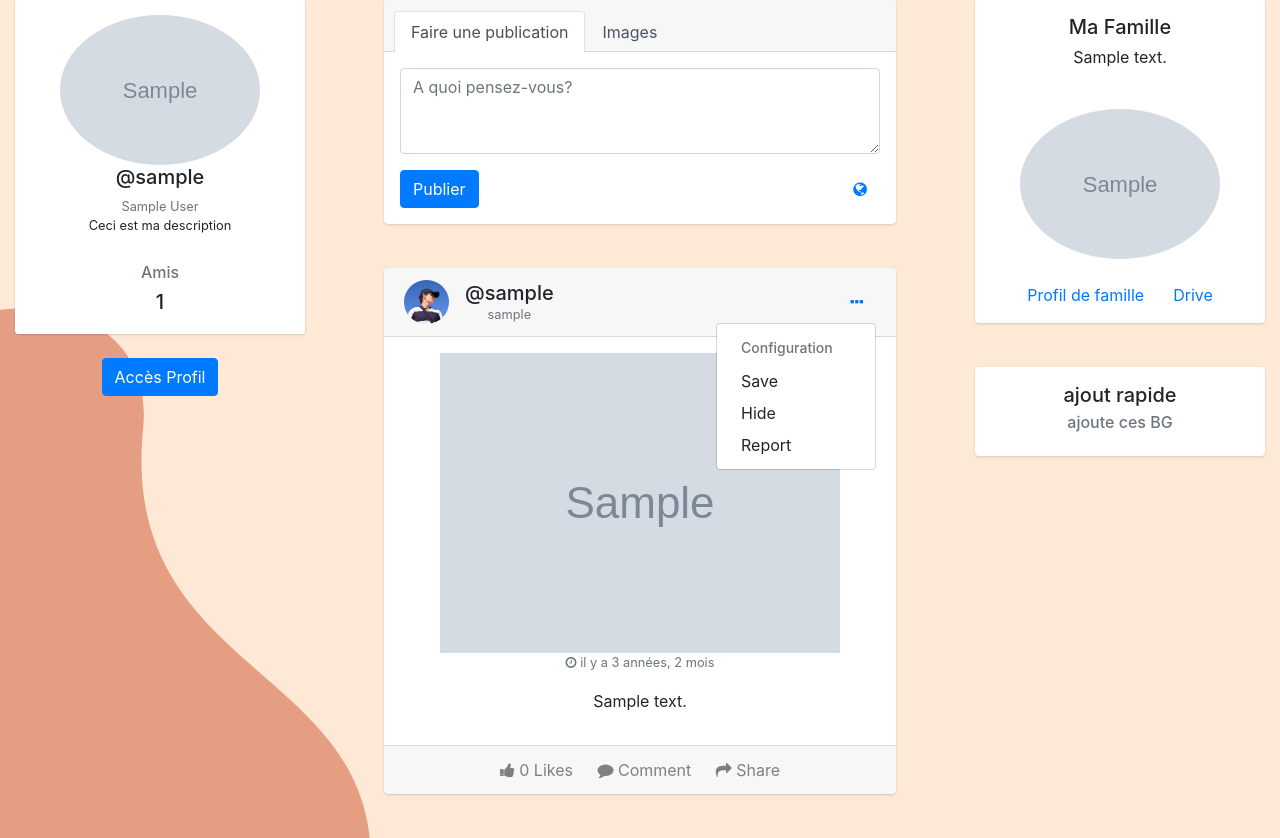
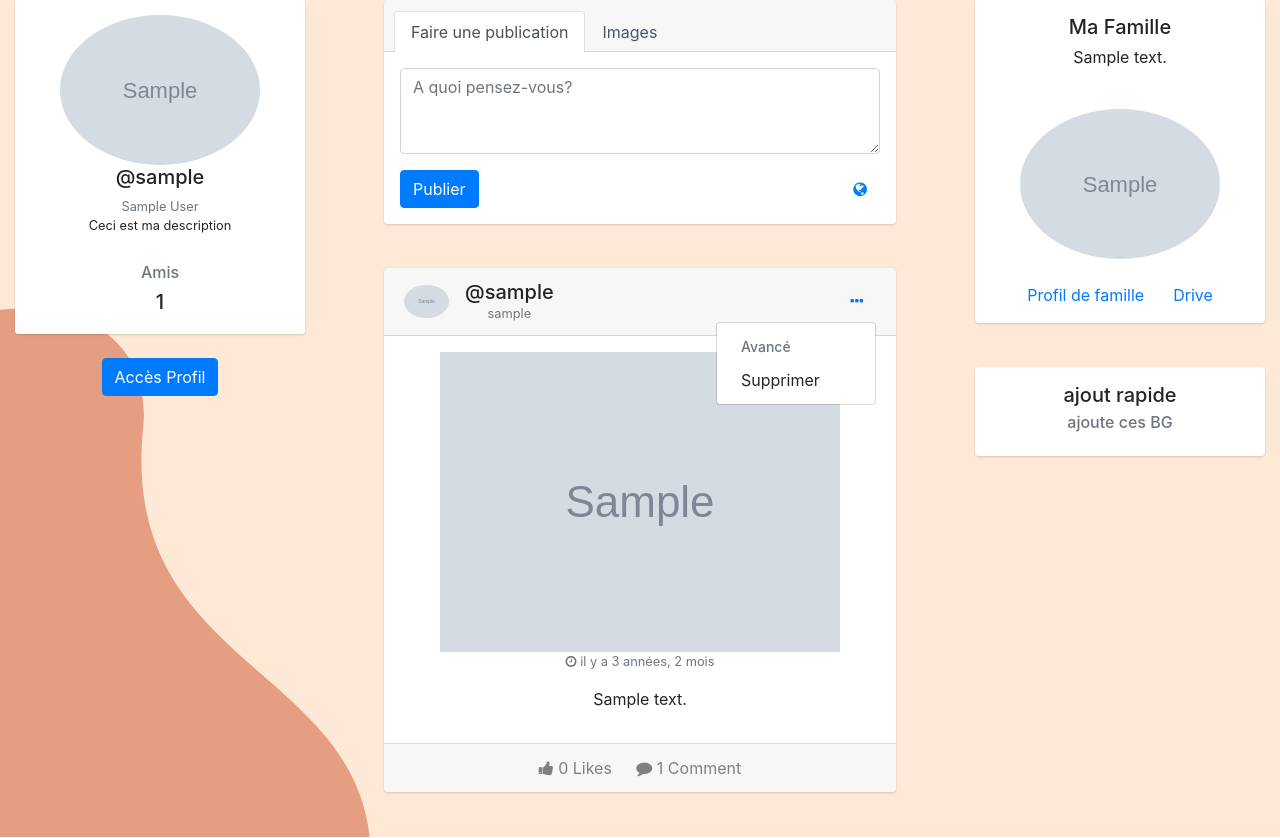
Before and after one commit to emiledelmas/EmaFamille-Back, a Django app: page / in a window 1280 px wide, after a click that opens the changed part. Shown: the part 93-931 px from the top of the page. Run offline with Django 4.2, Linux system fonts and the light colour scheme; a user stored in the database is signed in; tables that the repository leaves empty hold one stand-in row (values such as "Sample post"); grey boxes marked "Sample" are stand-in pictures; some libraries are stand-ins or nearby versions.

Commit message:
Add comments and fix the feed

```diff
--- a/emaFamille/emaFamille/urls.py
+++ b/emaFamille/emaFamille/urls.py
@@ -33,6 +33,7 @@ urlpatterns = [
     path('search', views.search, name='search'),
     path('ajout_rapide', views.ajout_rapide, name='ajout_rapide'),
     path('registerfamily/', views.register_family, name='registerfamily'),
+    path('comment', views.comment, name='comment'),
 ]
 urlpatterns += static(settings.STATIC_URL, document_root=settings.STATIC_ROOT)
 urlpatterns += static(settings.MEDIA_URL, document_root=settings.MEDIA_ROOT)
--- a/emaFamille/homeApp/admin.py
+++ b/emaFamille/homeApp/admin.py
@@ -1,7 +1,8 @@
 from django.contrib import admin
-from .models import Profile,Famille, Post_Feed
+from .models import Profile,Famille, Post_Feed, Comment
 
 # Register your models here.
 admin.site.register(Profile)
 admin.site.register(Famille)
 admin.site.register(Post_Feed)
+admin.site.register(Comment)
--- a/emaFamille/homeApp/models.py
+++ b/emaFamille/homeApp/models.py
@@ -31,3 +31,16 @@ class Post_Feed(models.Model):
     likes = models.ManyToManyField(User, related_name='post_likes', blank=True)
     def __str__(self):
         return self.texte
+    def nbComment(self):
+        return self.comments.count()
+
+class Comment(models.Model):
+    post = models.ForeignKey(Post_Feed, on_delete=models.DO_NOTHING, related_name='comments')
+    auteur = models.ForeignKey(User, on_delete=models.DO_NOTHING)
+    body = models.TextField()
+    created = models.DateTimeField(auto_now_add=True)
+    class Meta:
+        ordering = ('created',)
+
+    def __str__(self):
+        return 'Comment by {} on {}'.format(self.auteur, self.post)
--- a/emaFamille/homeApp/templates/feed.html
+++ b/emaFamille/homeApp/templates/feed.html
@@ -177,7 +177,7 @@
                                 <div class="d-flex justify-content-between align-items-center">
                                     <div class="d-flex justify-content-between align-items-center">
                                         <div class="mr-2">
-                                            <img class="rounded-circle" width="45" src="Photo_Emile.JPG" alt="">
+                                            <img class="rounded-circle" width="45" src="{{ post.auteur.profile.photo.url}}" alt="">
                                         </div>
                                         <div class="ml-2">
                                             <div class="h5 m-0">@{{ post.auteur }}</div>
@@ -191,10 +191,9 @@
                                                 <i class="fa fa-ellipsis-h"></i>
                                             </button>
                                             <div class="dropdown-menu dropdown-menu-right" aria-labelledby="gedf-drop1">
-                                                <div class="h6 dropdown-header">Configuration</div>
-                                                <a class="dropdown-item" href="#">Save</a>
-                                                <a class="dropdown-item" href="#">Hide</a>
-                                                <a class="dropdown-item" href="#">Report</a>
+                                                <div class="h6 dropdown-header">Avancé</div>
+                                                <a class="dropdown-item" href="#">Supprimer</a>
+
                                             </div>
                                         </div>
                                     </div>
@@ -231,12 +230,19 @@
                             <a href="javascript:void(0)" class="card-link" id="like{{ post.id }}" {% if user not in post.likes.all %}style="color:grey;"{% endif %}>
                                     <i class="fa fa-thumbs-up"></i>
                                     {{ post.likes.count }} Like{{ post.likes.count|pluralize }}
+                                </a>
 
-                                </a>
-                                <a href="javascript:void(0)" class="card-link" style="color:grey;" id="comment{{ post.id }}"><i class="fa fa-comment"></i> Comment</a>
-                                <a href="" class="card-link" style="color:grey;"><i class="fa fa-mail-forward"></i> Share</a>
-                               <textarea class="form-control" id="commentTextArea{{ post.id }}" rows="3" style="display:none;margin-top:10px"></textarea>
-                                <script>
+
+                                <a href="javascript:void(0)" class="card-link" style="color:grey;" id="comment{{ post.id }}"><i class="fa fa-comment"></i> {{ post.nbComment }} Comment</a>
+
+                            {% comment "" %}<textarea class="form-control" id="commentTextArea{{ post.id }}" rows="3" style="display:none;margin-top:10px"></textarea>
+                                {% endcomment %}
+
+
+
+
+
+                               <script>
 
                                     const csrftoken{{ post.id }} = '{{ csrf_token }}'
 
@@ -267,14 +273,58 @@
 
 
                                     document.getElementById('comment{{ post.id }}').onclick = () => {
+                                        if (document.getElementById('commentsSection{{ post.id }}').style.display == 'block') {
+                                            document.getElementById('commentsSection{{ post.id }}').style.display = 'none';
+                                            document.getElementById('commentTextArea{{ post.id }}').style.display = 'none';
+                                         document.getElementById('comment{{ post.id }}').style.color = 'grey';
+                                        }
+                                        else{
+                                        document.getElementById('commentsSection{{ post.id }}').style.display = 'block';
                                         document.getElementById('commentTextArea{{ post.id }}').style.display = 'block';
+
+                                        document.getElementById('comment{{ post.id }}').style.color = '#007bff';
+                                    }
                                     }
                                 </script>
                             </div>
+                            <div class="card-footer" id="commentsSection{{post.id}}" style="display:none">
+                            {% for comment in comments %}
+                            {% if comment.post.id == post.id %}
+                            <div style="display:flex;">
+                                <div style="flex:1;">
+                                    <div class="h7 text-muted" style="text-align:left;">
+                                        <i class="fa fa-reply" style="text-align:left;"></i>
+                                        <img class="rounded-circle" width="20" src="{{ comment.auteur.profile.photo.url }}" alt="">
+                                        {{ comment.auteur }}
+                                    </div>
+                                </div>
+                                <div style="flex:1;">
+                                    <div class="h7 text-muted" style="text-align:right;">
+                                        <i class="fa fa-clock-o"></i> {{ comment.created| naturaltime }}
+                                    </div>
+                                </div>
+                            </div>
+
+                                <p class="card-text">
+                                    {{ comment.body|linebreaks }}
+                                </p>
+                            {% endif %}
+                        {% endfor%}
+                    </div>
+
+                        <form action="{% url 'comment' %}" method="post">
+                                {% csrf_token %}
+                        <div class="float-end mt-2 pt-1" id="commentTextArea{{ post.id }}" style="display:none;margin-top:10px;width: 100%;">
+                        <input type="hidden" name="post_id" value="{{ post.id }}">
+                            <textarea class="form-control" name="text" rows="3" placeholder="Ecrire votre commentaire ici" style="width:90%;margin:auto" ></textarea>
+                            <button type="submit" class="btn btn-primary btn-sm" style="margin:10px">
+                              <i class="fa fa-send"></i> Publier le commentaire
+                            </button>
+                          </div>
+                        </form>
                         </div>
                         <!-- Post /////-->
                     {% endfor %}
-
 
                 </div>
                 <div class="col-md-3">
@@ -346,4 +396,5 @@
     };
 </script>
 
+                                    </div>
 {% endblock content %}
--- a/emaFamille/homeApp/views.py
+++ b/emaFamille/homeApp/views.py
@@ -3,7 +3,7 @@ from django.contrib.auth.models import User
 from django.shortcuts import redirect
 from django.shortcuts import render
 from django.http import HttpResponse
-from .models import Profile, Post_Feed,Famille
+from .models import Profile, Post_Feed,Famille, Comment
 
 
 # Import forms
@@ -26,7 +26,8 @@ def home(request):
             profile = Profile.objects.get(user=request.user)
             ajout = Profile.objects.all().exclude(user=request.user).exclude(user__in=profile.amis.all()).order_by("?")[:2]
             famille = profile.famille
-            return render(request, 'feed.html', {'user': request.user,'Posts_Feed':posts_feed,"profile":profile,'ajout': ajout, 'famille': famille})
+            comments = Comment.objects.all()
+            return render(request, 'feed.html', {'user': request.user,'Posts_Feed':posts_feed,"profile":profile,'ajout': ajout, 'famille': famille,'comments':comments})
         else:
             return render(request, 'pageAccueil.html')
 
@@ -82,7 +83,6 @@ def register_user(request):
                 return redirect('login')
         else:
             return render(request, 'PageInscription.html', {'error': 'Register form is not valid'})
-        return redirect('login')
     else:
         return render(request, 'PageInscription.html')
 
@@ -184,3 +184,16 @@ def register_family(request):
         return render(request,'feed.html')
     else:
         return render(request, 'PageCréationDeFamille.html')
+
+
+def comment(request):
+    if request.method == 'POST':
+        post_id = request.POST['post_id']
+        post = Post_Feed.objects.get(id=post_id)
+        user = request.user
+        text = request.POST['text']
+        comment = Comment(post=post, auteur=user, body=text)
+        comment.save()
+        return redirect('home')
+    else:
+        return redirect('home')
```
